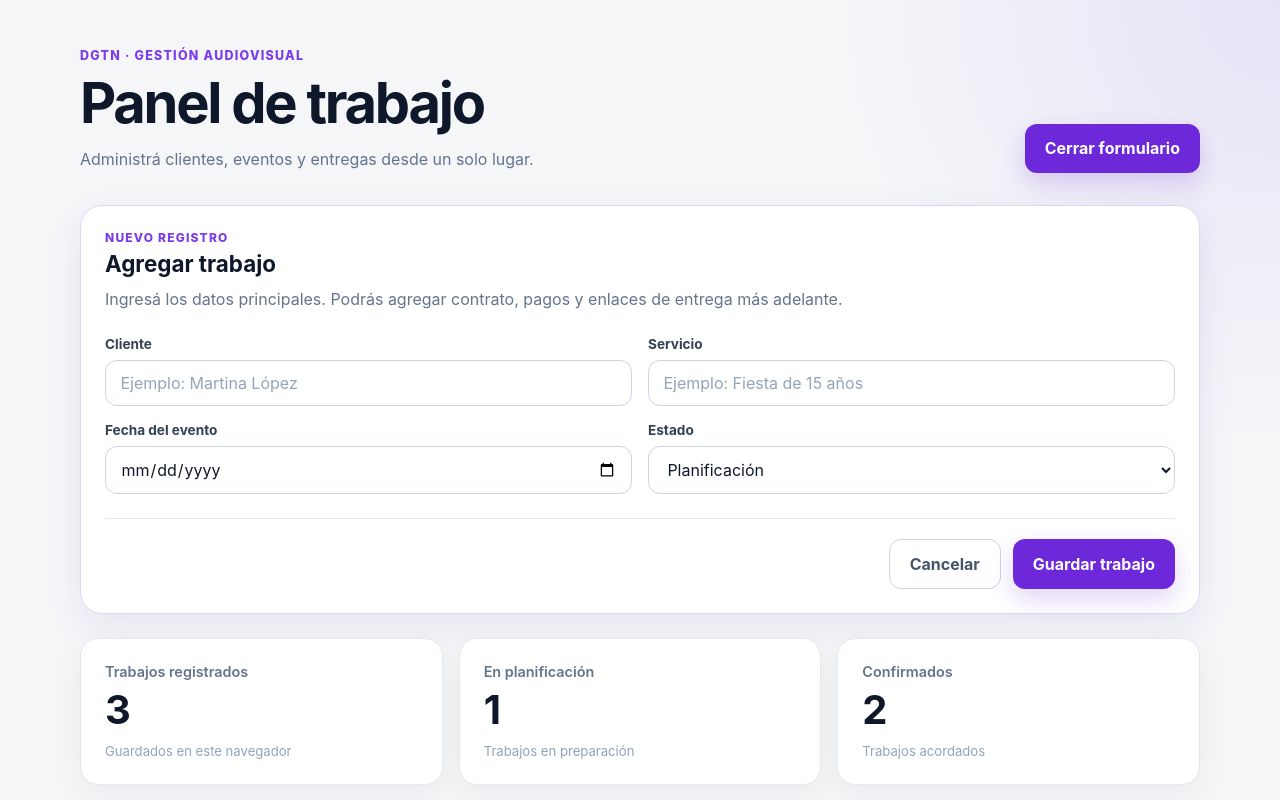
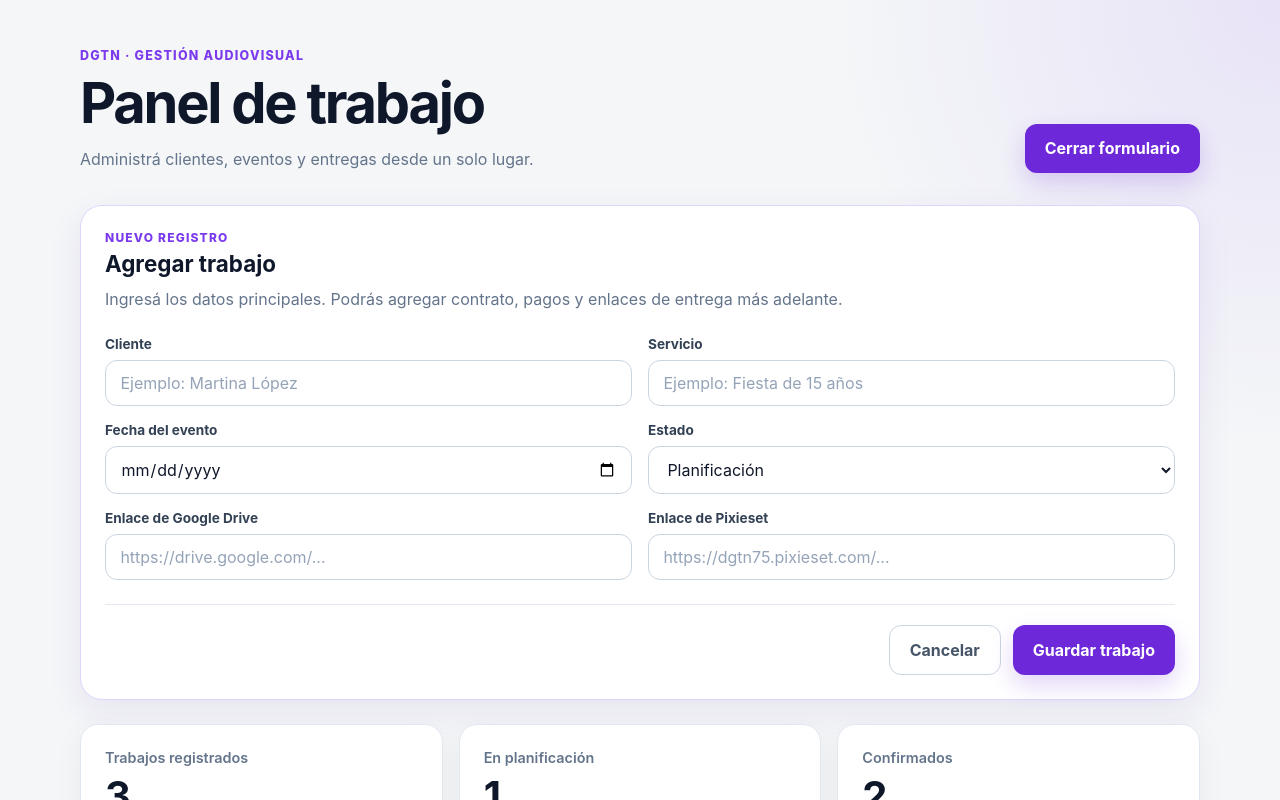
Before and after one commit to cristianegaitan/gestor-dgtn, a React (Vite) app: page / in a window 1280 px wide. Both pictures are taken after a click on the button "+ Nuevo trabajo". Shown: the top 800 px of the page. Built offline with nearby package versions, Linux system fonts and the light colour scheme.

Commit message:
feat: add delivery links to jobs

```diff
--- a/src/App.jsx
+++ b/src/App.jsx
@@ -35,6 +35,8 @@ const formularioInicial = {
   servicio: '',
   fecha: '',
   estado: 'Planificación',
+  enlaceDrive: '',
+  enlacePixieset: '',
 }
 
 function obtenerTrabajosGuardados() {
@@ -122,6 +124,8 @@ function App() {
       servicio: trabajo.servicio,
       fecha: trabajo.fechaISO ?? '',
       estado: trabajo.estado,
+      enlaceDrive: trabajo.enlaceDrive ?? '',
+      enlacePixieset: trabajo.enlacePixieset ?? '',
     })
     setTrabajoSeleccionado(null)
     setMostrarFormulario(true)
@@ -137,6 +141,8 @@ function App() {
       fechaISO: formulario.fecha,
       fecha: formatearFecha(formulario.fecha),
       estado: formulario.estado,
+      enlaceDrive: formulario.enlaceDrive.trim(),
+      enlacePixieset: formulario.enlacePixieset.trim(),
       estadoClase:
         formulario.estado === 'Confirmado'
           ? 'confirmado'
@@ -294,6 +300,30 @@ function App() {
               </select>
             </div>
 
+            <div className="form-field">
+              <label htmlFor="enlaceDrive">Enlace de Google Drive</label>
+              <input
+                id="enlaceDrive"
+                name="enlaceDrive"
+                type="url"
+                value={formulario.enlaceDrive}
+                onChange={manejarCambio}
+                placeholder="https://drive.google.com/..."
+              />
+            </div>
+
+            <div className="form-field">
+              <label htmlFor="enlacePixieset">Enlace de Pixieset</label>
+              <input
+                id="enlacePixieset"
+                name="enlacePixieset"
+                type="url"
+                value={formulario.enlacePixieset}
+                onChange={manejarCambio}
+                placeholder="https://dgtn75.pixieset.com/..."
+              />
+            </div>
+
             <div className="form-actions">
               <button
                 className="cancel-button"
@@ -369,7 +399,33 @@ function App() {
 
               <article className="detail-card">
                 <h3>Entrega</h3>
-                <p>Enlaces de Drive y Pixieset sin registrar</p>
+                {trabajoSeleccionado.enlaceDrive ? (
+                  <p>
+                    <a
+                      href={trabajoSeleccionado.enlaceDrive}
+                      target="_blank"
+                      rel="noopener noreferrer"
+                    >
+                      Abrir Drive
+                    </a>
+                  </p>
+                ) : (
+                  <p>Drive sin registrar</p>
+                )}
+
+                {trabajoSeleccionado.enlacePixieset ? (
+                  <p>
+                    <a
+                      href={trabajoSeleccionado.enlacePixieset}
+                      target="_blank"
+                      rel="noopener noreferrer"
+                    >
+                      Abrir Pixieset
+                    </a>
+                  </p>
+                ) : (
+                  <p>Pixieset sin registrar</p>
+                )}
               </article>
             </div>
           </section>
```
